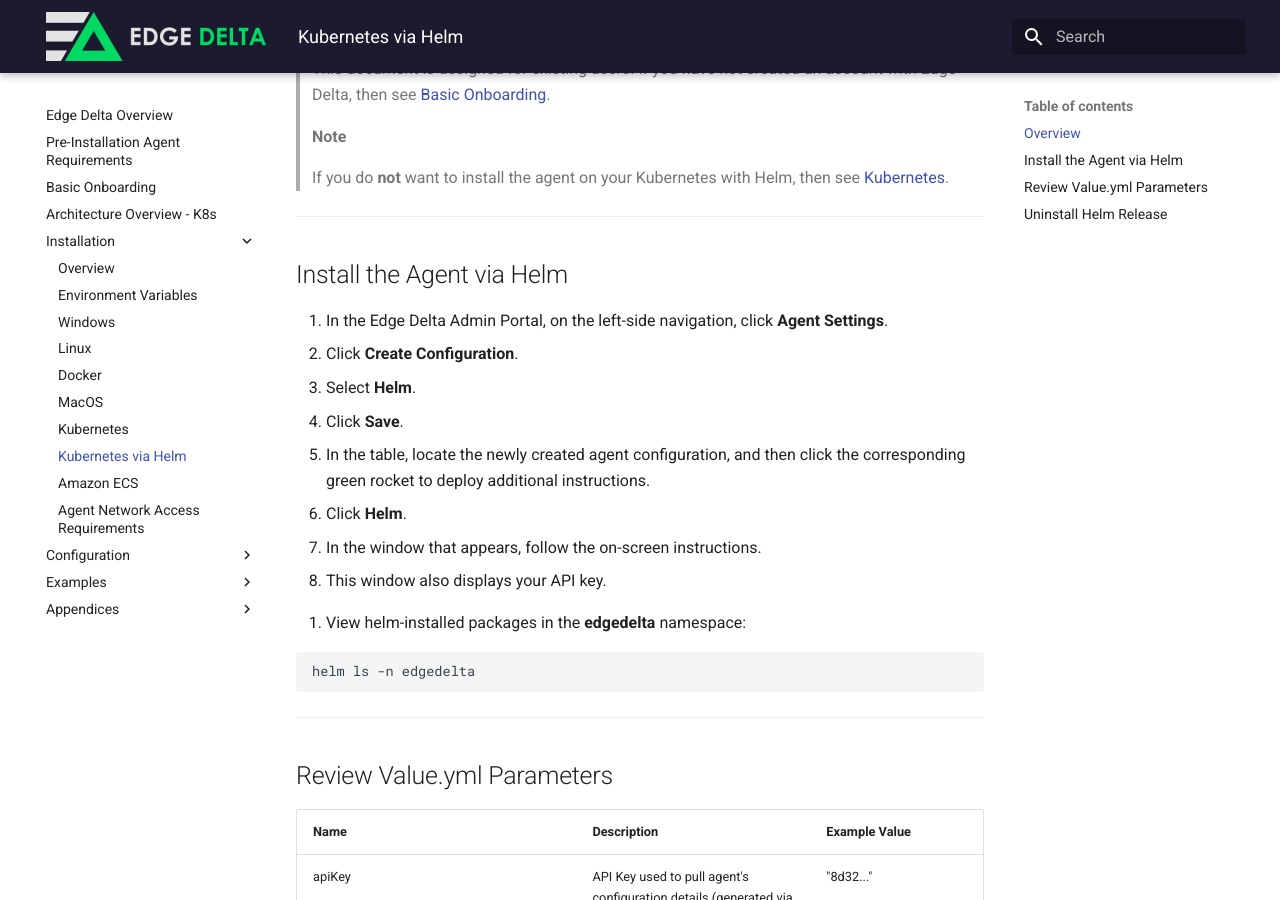
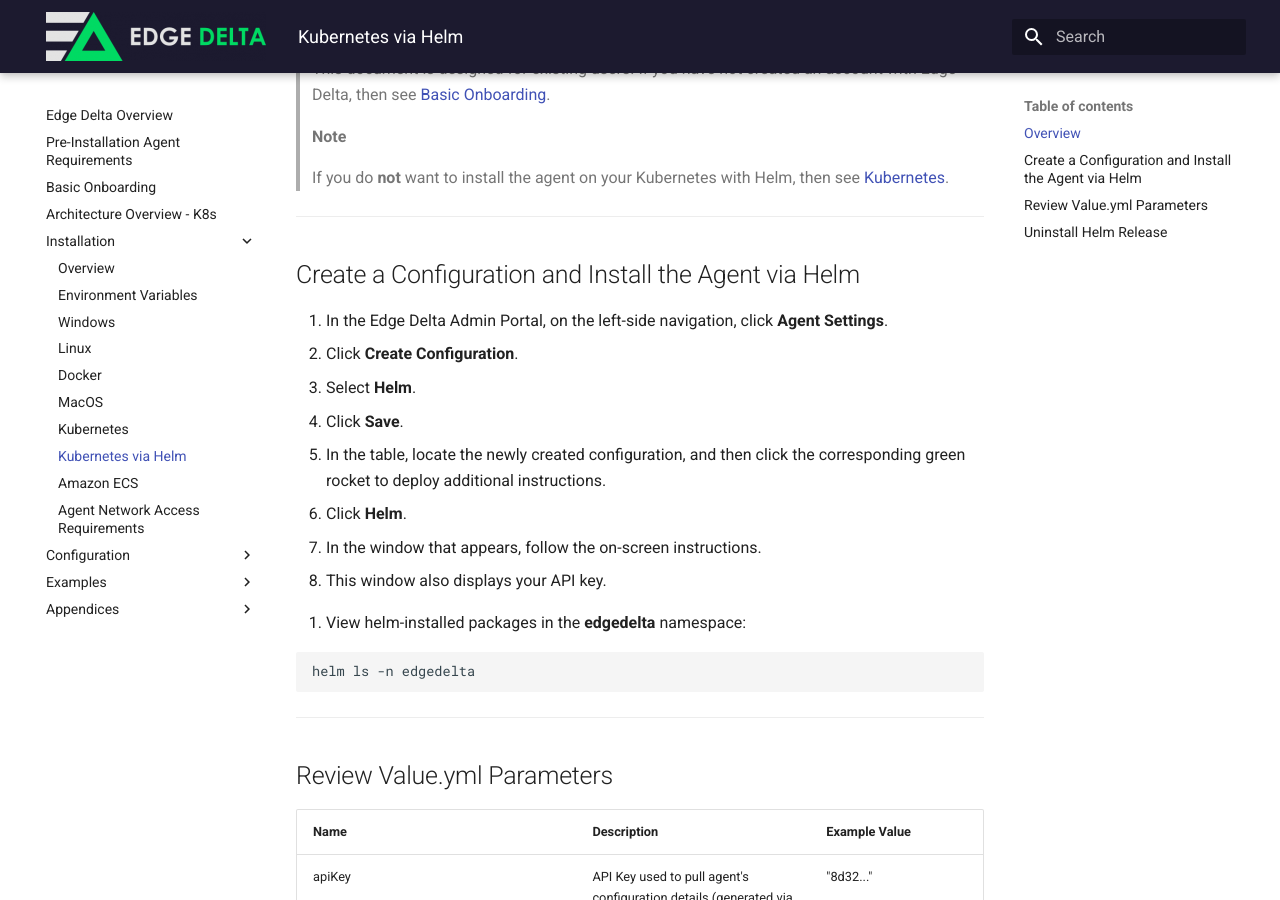
Before and after one commit to edgedelta/docs, an MkDocs documentation site: the page built from docs/installation/helm.md, in a window 1280 px wide and 900 px high, scrolled down 468 px. Built offline with MkDocs 1.6.1 and Material for MkDocs 9.7.7, drawn with Linux system fonts in a browser that asks for light colours.

Commit message:
Update helm.md

```diff
--- a/docs/installation/helm.md
+++ b/docs/installation/helm.md
@@ -24,13 +24,13 @@ Edge Delta uses a Kubernetes-recommended, node-level log collecting architecture
 ***
 
 
-## Install the Agent via Helm
+## Create a Configuration and Install the Agent via Helm
 
 1. In the Edge Delta Admin Portal, on the left-side navigation, click **Agent Settings**.
 2. Click **Create Configuration**.
 3. Select **Helm**.
 4. Click **Save**.
-5. In the table, locate the newly created agent configuration, and then click the corresponding green rocket to deploy additional instructions.
+5. In the table, locate the newly created configuration, and then click the corresponding green rocket to deploy additional instructions.
 6. Click **Helm**.
 7. In the window that appears, follow the on-screen instructions.
   - This window also displays your API key.
```
